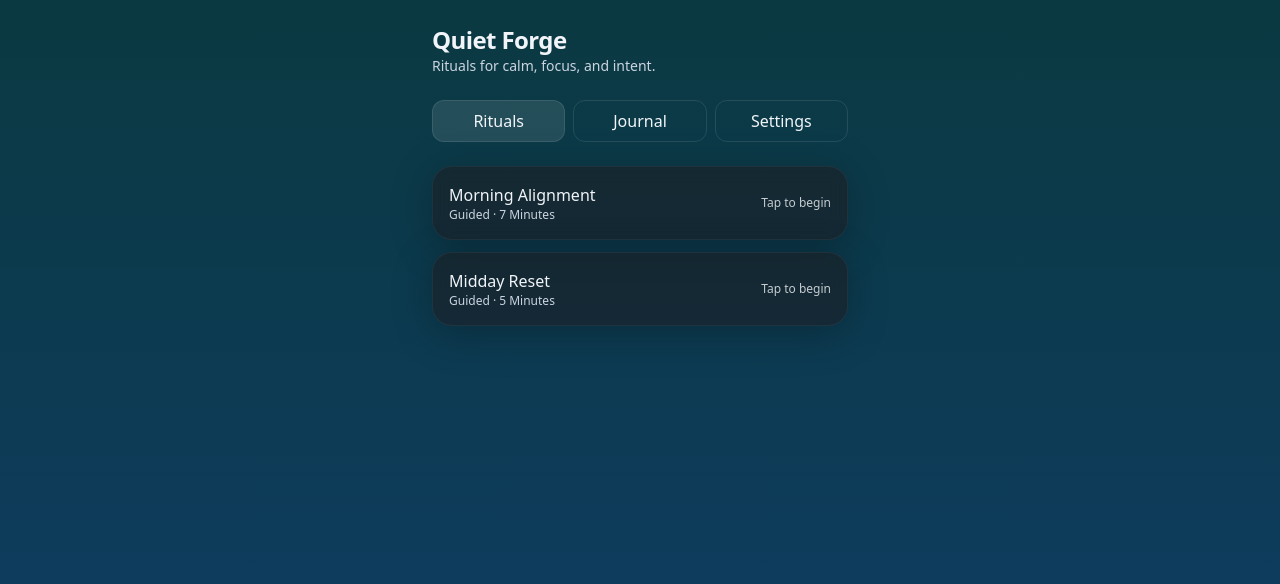
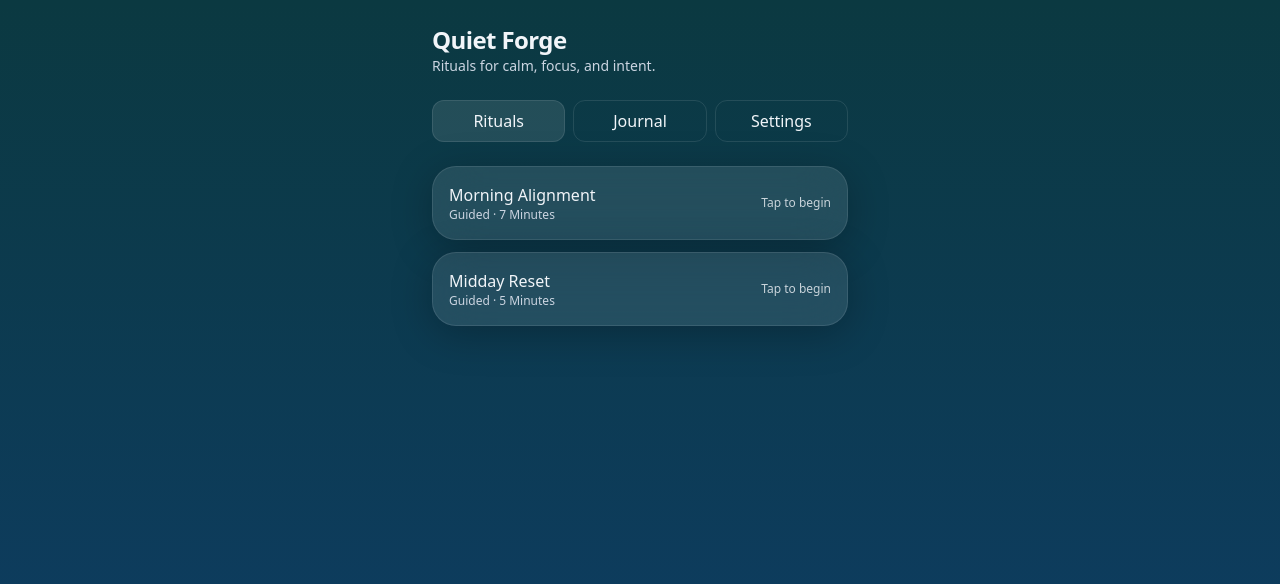
Before and after one commit to DavidGordonLang/QF-Rituals, a React (Vite) app: page / in a window 1280 px wide. Shown: the top 584 px of the page. Built offline with nearby package versions, Linux system fonts and the light colour scheme.

Commit message:
Update tailwind.css

```diff
--- a/src/styles/tailwind.css
+++ b/src/styles/tailwind.css
@@ -10,8 +10,9 @@
 
 /* --- Reusable components --- */
 @layer components {
+  /* Softer, translucent, blurred card so you can see the home gradient underneath */
   .card {
-    @apply rounded-2xl bg-charcoal/60 backdrop-blur p-4 shadow-soft border border-white/5;
+    @apply rounded-3xl bg-white/10 backdrop-blur-xl p-4 shadow-soft border border-white/10;
   }
   .btn {
     @apply px-4 py-2 rounded-xl border border-white/10 hover:border-white/20 transition;
@@ -24,8 +25,16 @@
   }
 }
 
-/* --- Breathing visuals --- */
-/* One complete 14s cycle: 4s inhale → 4s hold → 6s exhale (loops) */
+/* --- Breathing animations --- */
+/* Expanding "fill" from a dot to full inner circle, hold, then contract (4–4–6 = 14s loop) */
+@keyframes breathFill14 {
+  0%        { transform: scale(0.04); opacity: .22; }
+  28.571%   { transform: scale(1.00); opacity: .35; }  /* end inhale (4s) */
+  57.142%   { transform: scale(1.00); opacity: .35; }  /* end hold (8s) */
+  100%      { transform: scale(0.04); opacity: .22; }  /* end exhale (14s) */
+}
+
+/* Soft halo used for gentle glow if needed */
 @keyframes breathCycle14 {
   0%        { transform: scale(0.90); opacity: .65; }
   28.571%   { transform: scale(1.05); opacity: 1; }
@@ -33,12 +42,6 @@
   100%      { transform: scale(0.90); opacity: .65; }
 }
 
-/* Phase keyframes (kept if we need them later) */
-@keyframes breatheIn   { 0%{transform:scale(0.90);opacity:.6} 100%{transform:scale(1.05);opacity:1} }
-@keyframes breatheHold { 0%{transform:scale(1.05);opacity:1}  100%{transform:scale(1.05);opacity:.95} }
-@keyframes breatheOut  { 0%{transform:scale(1.05);opacity:1}  100%{transform:scale(0.90);opacity:.6} }
-
-/* Soft halo that sits inside the ring */
 .breath-glow {
   filter: blur(36px);
   pointer-events: none;
```
